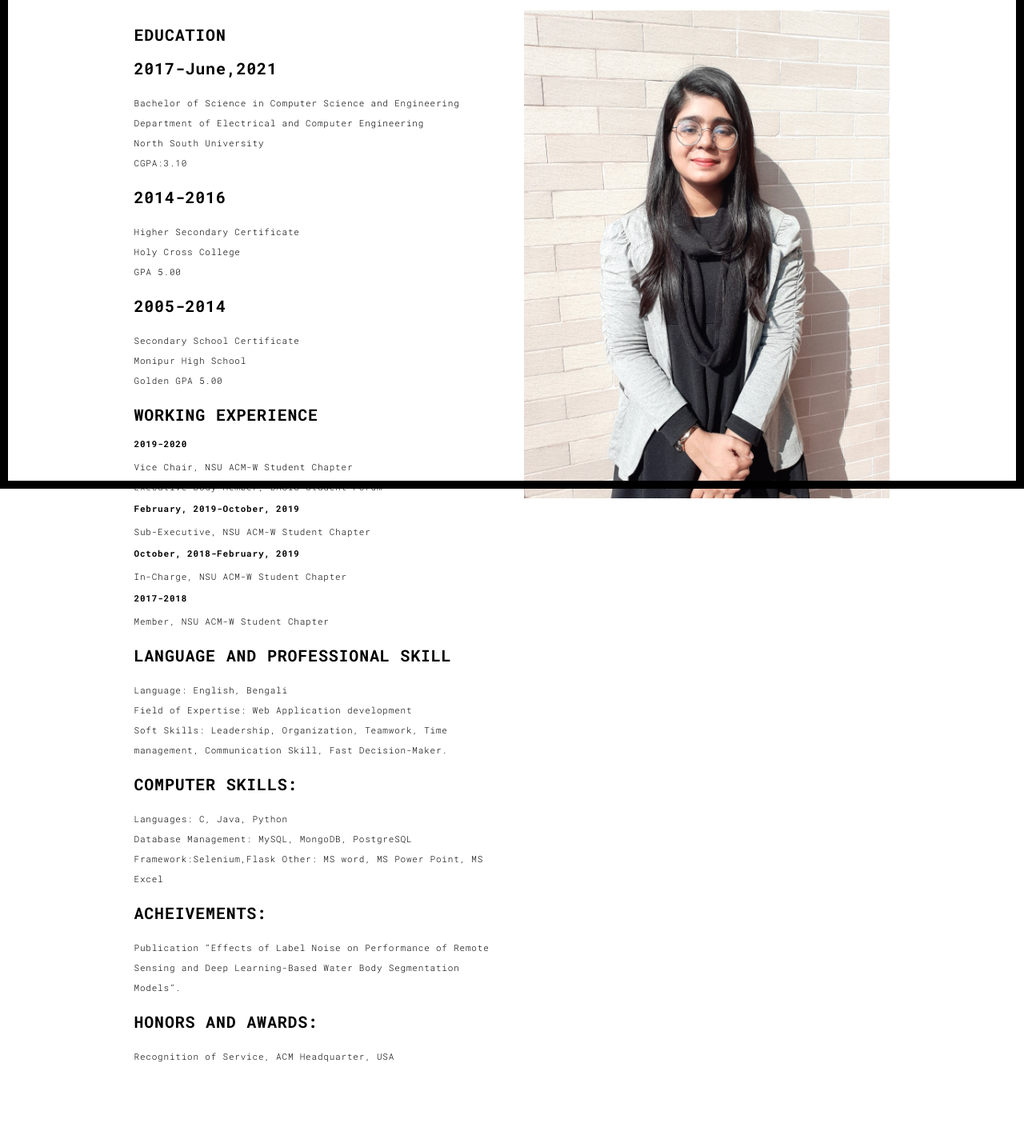
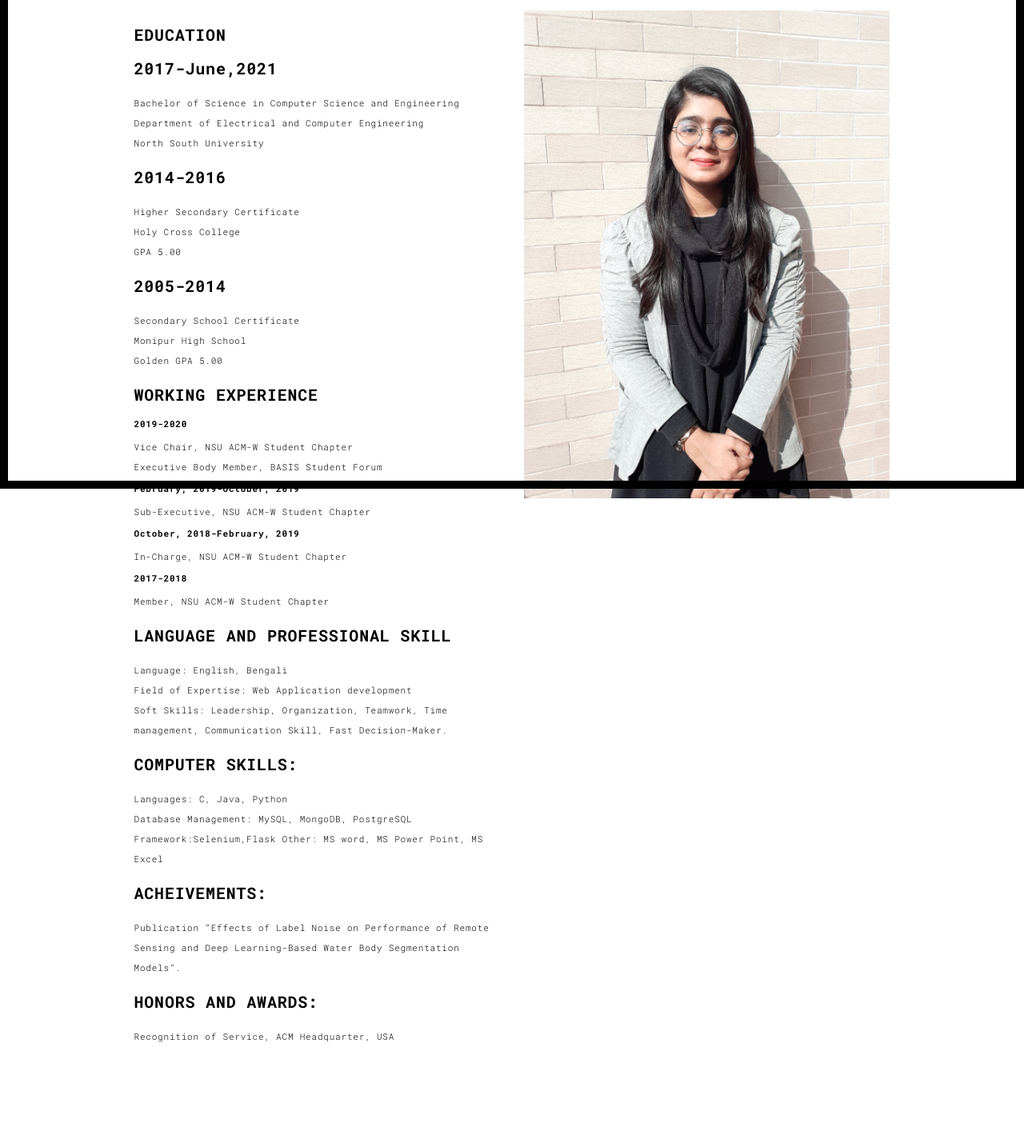
Before and after one commit to JannatulTuba/portfolioJannatul, a Flask app: page /about.html in a window 1280 px wide. Shown: the part 189-1613 px from the top of the page at 80% size. After the commit the page ends 1492 px from the top, so only its background shows below. Run offline with Flask 2, Linux system fonts and the light colour scheme; some libraries are stand-ins or nearby versions.

Commit message:
Update about.html

```diff
--- a/templates/about.html
+++ b/templates/about.html
@@ -68,7 +68,6 @@
                   Bachelor of Science in Computer Science and Engineering<br>
                   Department of Electrical and Computer Engineering<br>
                   North South University<br>
-                  CGPA:3.10<br>
                   <p><h3>2014-2016</p></h3>
                   Higher Secondary Certificate<br>
                   Holy Cross College<br>
```
